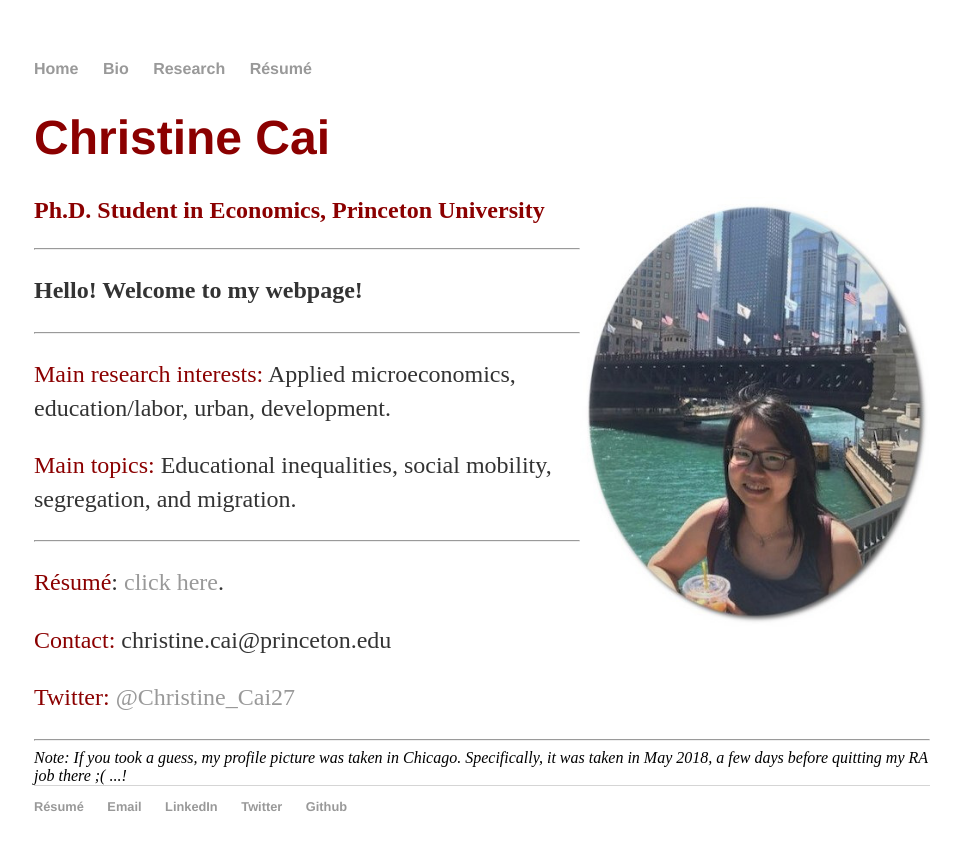
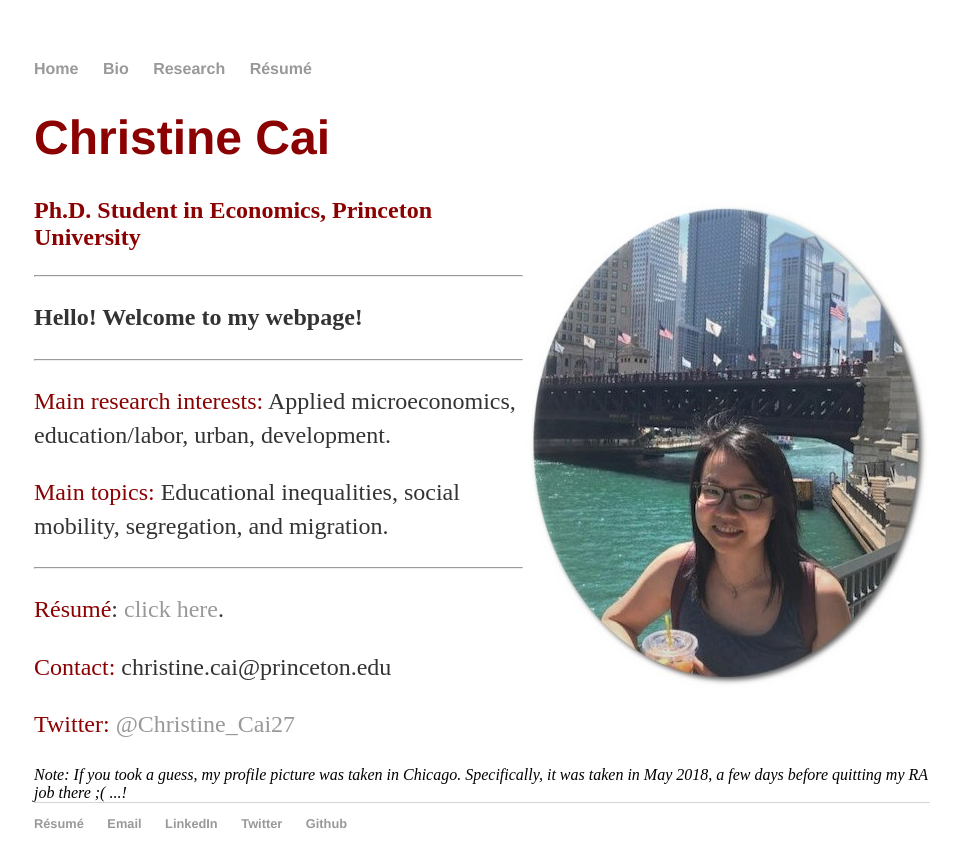
Before and after one commit to christinecai/christinecai.github.io, a Jekyll site: the page built from index.html, in a window 1280 px wide. Shown: the top 867 px of the page, without its empty margins (158-1117 px from the left). Built offline with Jekyll 4.4.1, drawn with Linux system fonts in a browser that asks for light colours.

Commit message:
Update index.html

```diff
--- a/index.html
+++ b/index.html
@@ -9,7 +9,7 @@ title: Christine Cai
 
 		<p class="lead"><h1><font color="darkred">Christine Cai</font></h1></p>
 
-		<img align="right" src="pix/pic_website.jpg" width="350" height="430" alt="" title="May 2018, Chicago, IL, USA" />
+		<img align="right" src="pix/pic_website.jpg" alt="" title="May 2018, Chicago, IL, USA" />
 
 		<p><h2><font color="darkred">Ph.D. Student in Economics, Princeton University</font></h2></p>
 
@@ -30,8 +30,6 @@ title: Christine Cai
 
 		<p><font color="darkred">Twitter:</font> <a href="https://twitter.com/Christine_Cai27">@Christine_Cai27</a></p>
 
-		<hr />
-
 		<em>Note: If you took a guess, my profile picture was taken in Chicago. Specifically, it was taken in May 2018, a few days before quitting my RA job there ;( ...!</em>
 
 	</div>
```
